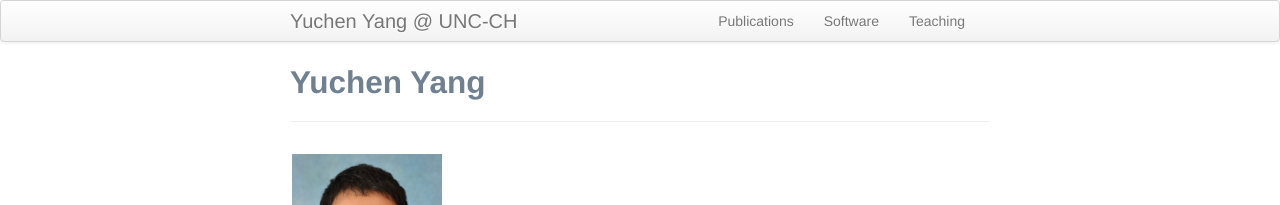
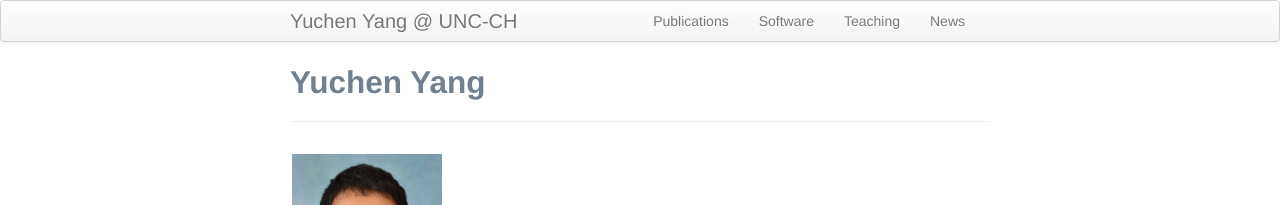
Before and after one commit to yycunc/yycunc.github.io, a Jekyll site: the page built from index.md, in a window 1280 px wide. Shown: the top 205 px of the page. Built offline with Jekyll 4.4.1, drawn with Linux system fonts in a browser that asks for light colours.

Commit message:
Update default.html

```diff
--- a/_includes/themes/twitter/default.html
+++ b/_includes/themes/twitter/default.html
@@ -38,6 +38,7 @@
               <li><a href="{{ BASE_PATH }}/pages/pubs.html">Publications</a></li>
               <li><a href="{{ BASE_PATH }}/pages/software.html">Software</a></li>
               <li><a href="{{ BASE_PATH }}/pages/teaching.html">Teaching</a></li>
+              <li><a href="{{ BASE_PATH }}/pages/News.html">News</a></li>
           </ul>
         </div>
       </div>
```
